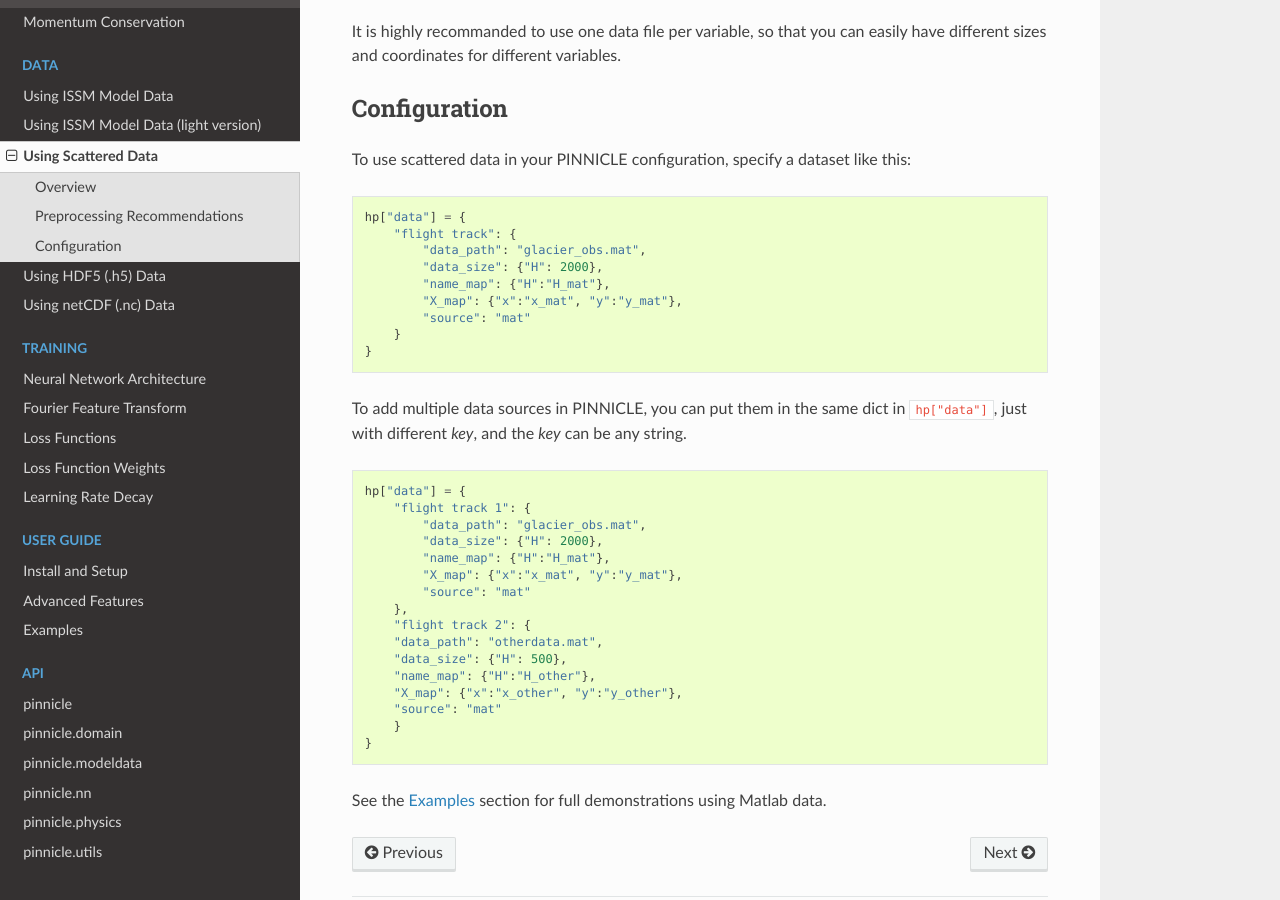
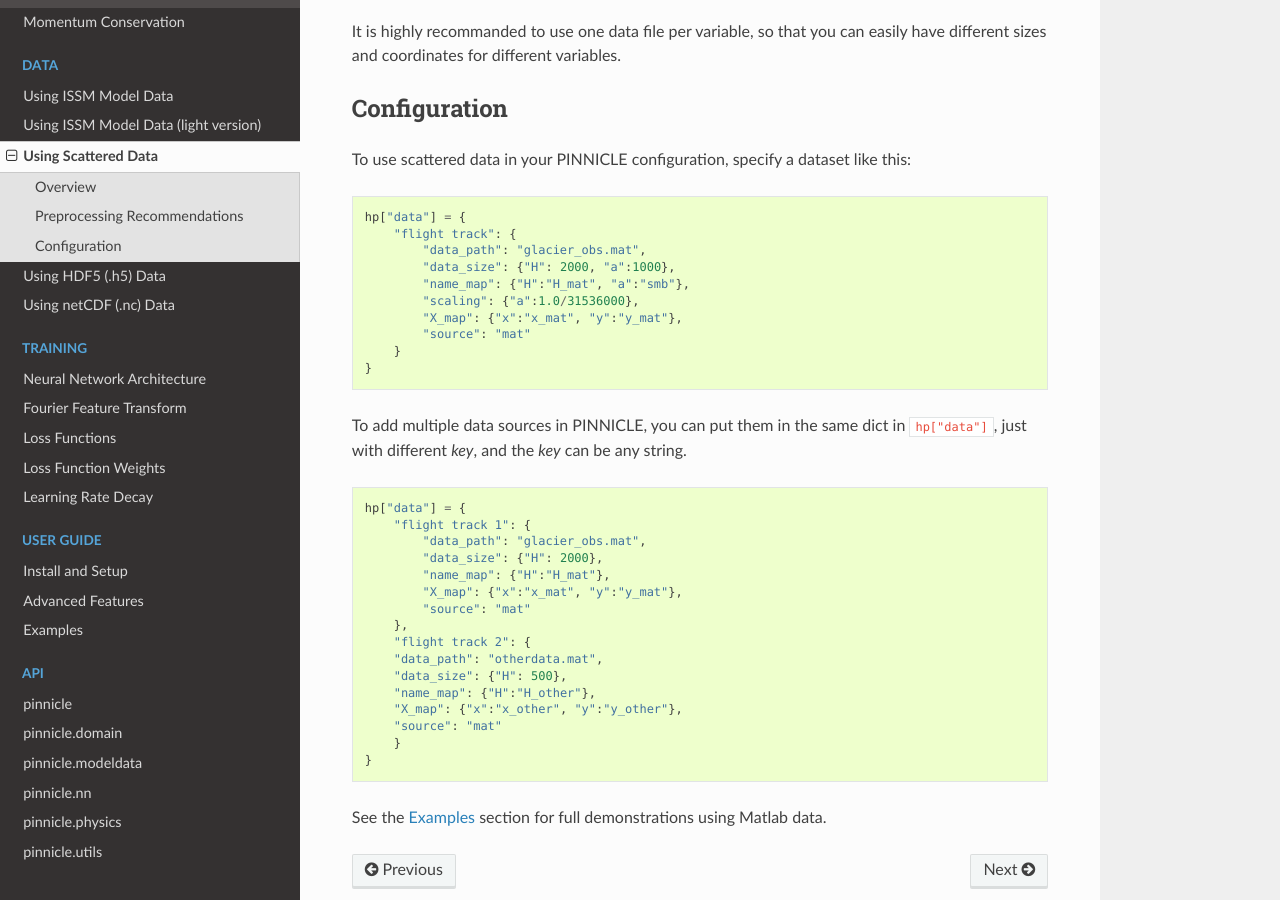
Before and after one commit to ISSMteam/PINNICLE, a Sphinx documentation site: the page built from docs/data/scatter.rst, in a window 1280 px wide and 900 px high, scrolled down 547 px. Built offline with Sphinx 7.4.7 and the Read the Docs theme 3.1.0, drawn with Linux system fonts in a browser that asks for light colours.

Commit message:
Update docs for using scaling factor

```diff
--- a/docs/data/nc.rst
+++ b/docs/data/nc.rst
@@ -23,6 +23,7 @@
          "X_map": {"x":"surf_x", "y":"surf_y" },
          "name_map": {"s":"surf_elv", "u":"surf_vx", "v":"surf_vy", "a":"surf_SMB", "b":"bed_BedMachine"},
          "data_size": {"u": 5000, "v": 5000, "H": 5000, "s": 5000},
+         "scaling": {"u":1.0/31536000, "v":1.0/31536000},
          "source": "nc"
        }
    }
@@ -32,6 +33,7 @@
 - :code:`"X_map"`: set the name mapping of the coordinates in PINNICLE to the :code:`.nc` file
 - :code:`"name_map"`: set the name mapping of the variables in PINNICLE to the :code:`.nc` file
 - :code:`"data_size"`: Number of data points to randomly sample for each variable
+- :code:`"scaling"`: scaling factors multiplied to the data, the key is the same as the :code:`"name_map"`
 - Set a variable to :code:`"None"` to infer it is only used as a Dirichlet boundary condition
 - If the key is not mentioned in :code:`"data_size"`, then the corresponding field will not use data from this file
 
--- a/docs/data/scatter.rst
+++ b/docs/data/scatter.rst
@@ -29,8 +29,9 @@
    hp["data"] = {
        "flight track": {
            "data_path": "glacier_obs.mat",
-           "data_size": {"H": 2000},
-           "name_map": {"H":"H_mat"},
+           "data_size": {"H": 2000, "a":1000},
+           "name_map": {"H":"H_mat", "a":"smb"},
+           "scaling": {"a":1.0/31536000},
            "X_map": {"x":"x_mat", "y":"y_mat"},
            "source": "mat"
        }
```
